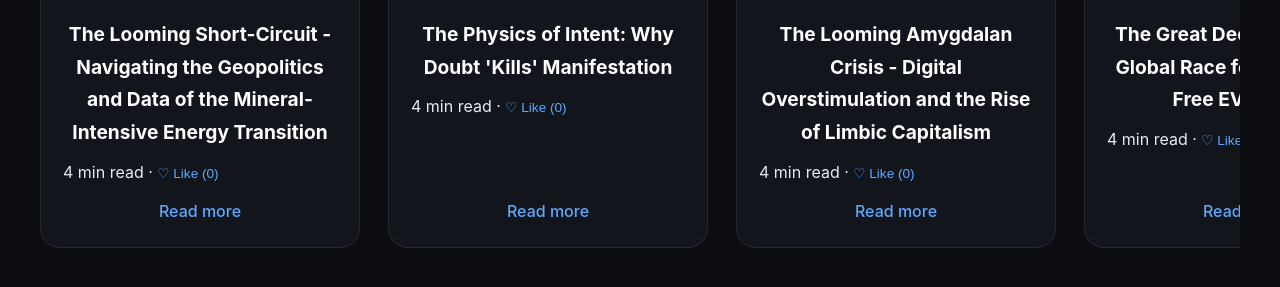
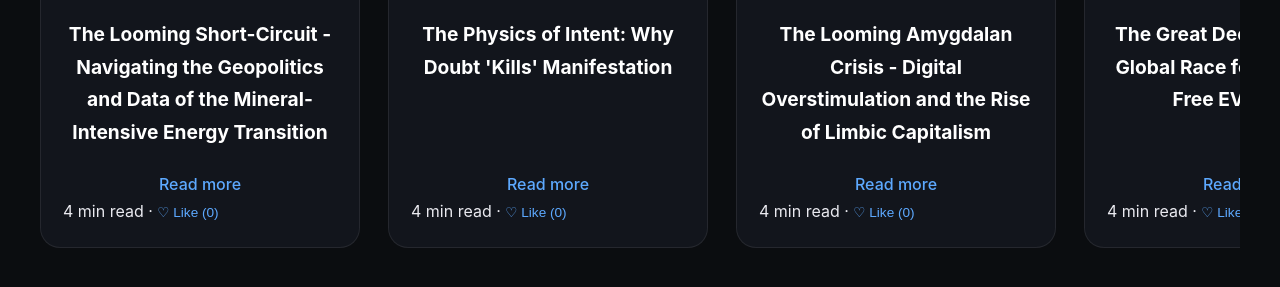
Before and after one commit to 996938039a-droid/996938039a-droid.github.io, a Jekyll site: the page built from index.html, in a window 1280 px wide and 900 px high, scrolled down 593 px, cut to the strip 572-859 px from the top of the window. Built offline with Jekyll 4.4.1, drawn with Linux system fonts in a browser that asks for light colours.

Commit message:
Update index.html

```diff
--- a/index.html
+++ b/index.html
@@ -50,6 +50,12 @@ layout: null
           <div class="slide-content">
             <h3>{{ post.title }}</h3>
 
+
+
+            <a href="{{ post.url }}" class="read-link">
+              Read more
+            </a>
+
             <!-- META -->
             <div class="card-meta">
               <span
@@ -61,11 +67,8 @@ layout: null
                 class="like-btn"
                 data-slug="{{ post.url }}">
               </button>
+
             </div>
-
-            <a href="{{ post.url }}" class="read-link">
-              Read more
-            </a>
           </div>
         </div>
       {% endfor %}
```
